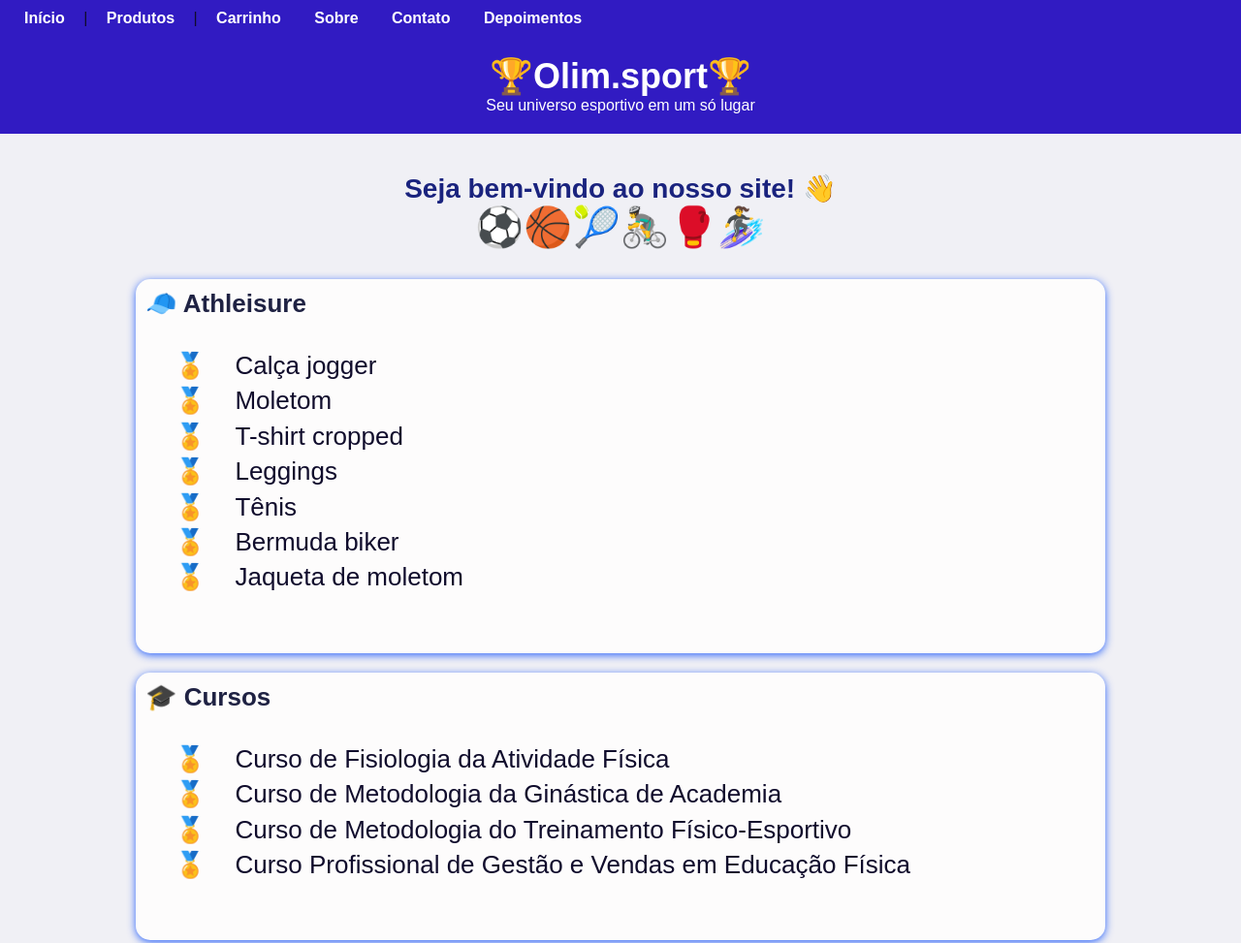
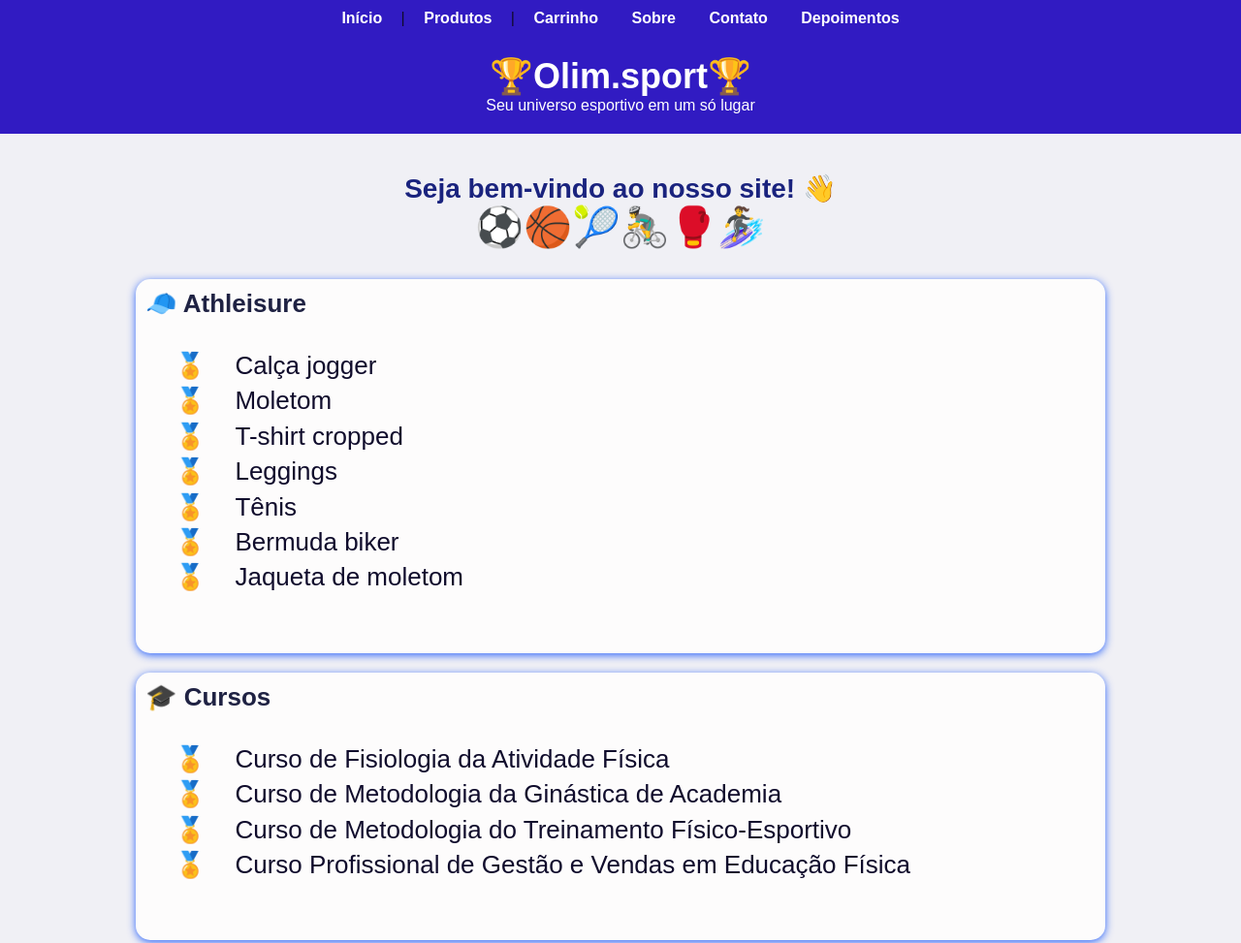
Before and after one commit to Raissa1Bueno/olim_sport, a website: page public/index.html in a window 1280 px wide. Shown: the top 973 px of the page at 97% size. Drawn offline with Linux system fonts and the light colour scheme.

Commit message:
Update index.html

```diff
--- a/public/index.html
+++ b/public/index.html
@@ -14,6 +14,7 @@
     nav {
       background-color: #311bc2;
       padding: 10px;
+      text-align: center;
     }
 
     nav a {
@@ -133,12 +134,12 @@
 <body>
 
   <nav>
-    <a href="/">Início</a> |
-    <a href="/produtos">Produtos</a> |
-    <a href="/carrinho">Carrinho</a>
-    <a href="/sobre">Sobre</a>
-    <a href="/contato">Contato</a>
-    <a href="/depoimentos">Depoimentos</a>
+    <a href="index.html">Início</a> |
+    <a href="produtos.html">Produtos</a> |
+    <a href="carrinho.html">Carrinho</a>
+    <a href="sobre.html">Sobre</a>
+    <a href="contato.html">Contato</a>
+    <a href="depoimento.html">Depoimentos</a>
   </nav>
 
   <header>
```
